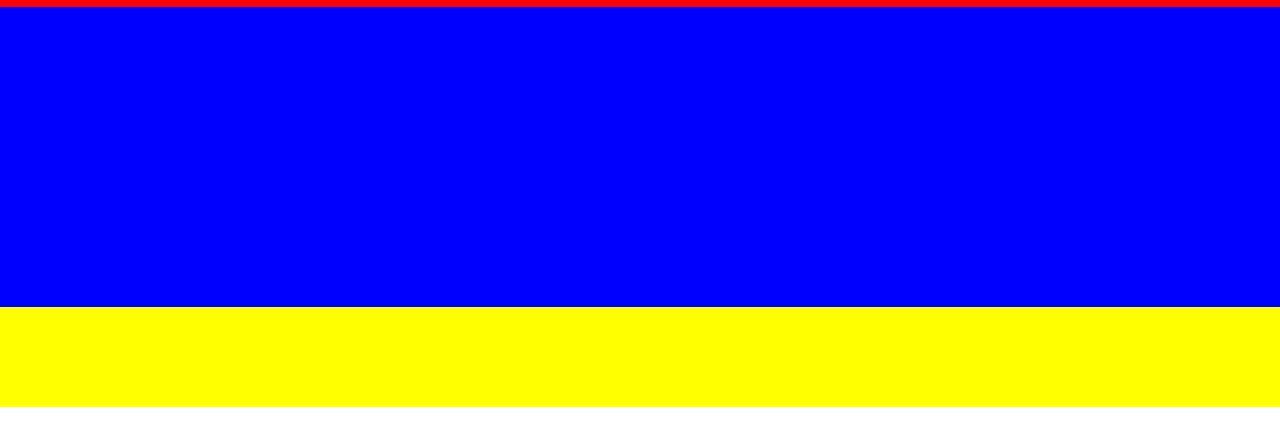
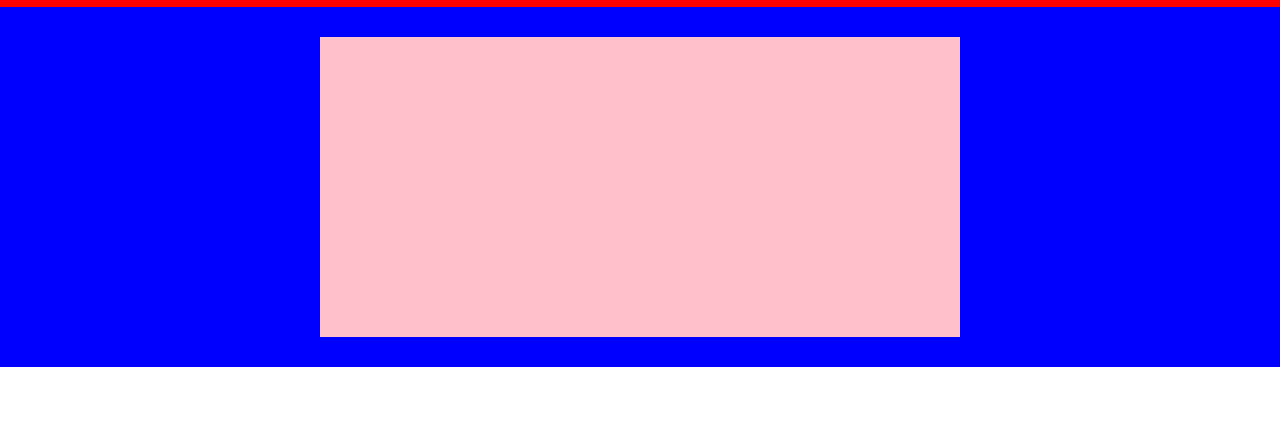
Before and after one commit to Pietroo03/htmlcss-struttura-discord, a plain HTML site: page index.html in a window 1280 px wide. Shown: the part 33-478 px from the top of the page. Drawn offline with Linux system fonts and the light colour scheme.

Commit message:
add main
added first main section
added css style

```diff
--- a/css/style.css
+++ b/css/style.css
@@ -12,12 +12,10 @@
 
 .debug main{
     background-color: blue;
-    height: 300px;
 }
 
 .debug footer{
     background-color: yellow;
-    height: 100px;
 }
 
 /* #endregion debug */
@@ -28,12 +26,16 @@
 .container-flex{
     display: flex;
     justify-content: center;
+}
+
+.nav{
     padding-top: 10px;
     padding-bottom: 10px;
 }
 
 /* #endregion container-flex */
 
+/* #region header-classes */
 .logo, .login, .link{
     border: 1px dashed black;
     background-color: green;
@@ -51,3 +53,18 @@
 .login{
     text-align: end;
 }
+
+/* #endregion header-classes */
+
+/* #region main-classes */
+
+.first-main{
+    background-color: pink;
+    width: 50%;
+    height: 300px;
+    margin-top: 30px;
+    margin-bottom: 30px;
+
+}
+
+/* #endregion main-classes */
--- a/index.html
+++ b/index.html
@@ -9,7 +9,8 @@
 <body class="debug">
 <!-- Header -->
     <header>
-        <div class="container-flex">
+<!-- logo link login header -->
+        <div class="container-flex nav">
             <div class="logo">Logo</div>
             <div class="link">
               <a href="">link</a>
@@ -20,7 +21,18 @@
             <div class="login">Login</div>
         </div>
     </header>
-    <main></main>
+<!-- Main -->
+    <main>
+<!-- first main section -->
+        <div class="container-flex">
+            <div class="first-main"></div>
+        </div>
+<!-- second main section -->
+        <div class="container-flex"></div>
+        <div class="container-flex"></div>
+        <div class="container-flex"></div>
+        <div class="container-flex"></div>
+    </main>
     <footer></footer>
 </body>
 </html>
```
